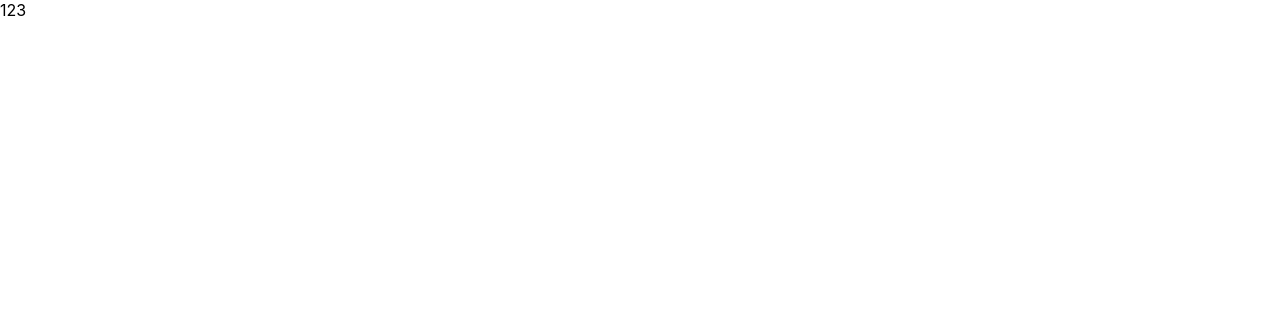
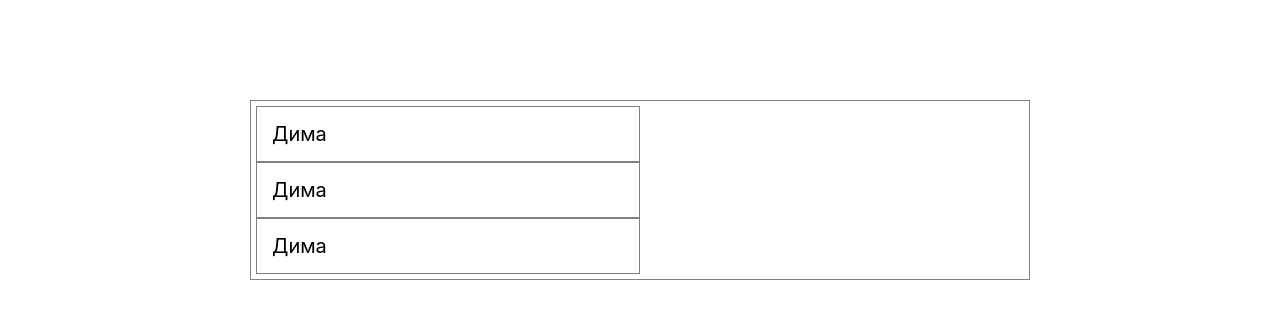
Before and after one commit to Antyfeev96/ra-hooks-use-effect, a React (Create React App) app: page / in a window 1280 px wide. Shown: the top 318 px of the page. Built offline with nearby package versions, Linux system fonts and the light colour scheme.

Commit message:
List component init

```diff
--- a/src/App.jsx
+++ b/src/App.jsx
@@ -1,9 +1,12 @@
 import './App.scss';
+import Details from './Components/Details/Details';
+import List from './Components/List/List';
 
 export default function App() {
   return (
-    <div>
-      123
+    <div className="app">
+      <List />
+      <Details />
     </div>
   );
 }
--- a/src/App.scss
+++ b/src/App.scss
@@ -1,38 +1,7 @@
-.App {
-  text-align: center;
+.app {
+  display: flex;
+  width: 60%;
+  padding: 5px;
+  margin: 100px auto;
+  border: 1px solid grey;
 }
-
-.App-logo {
-  height: 40vmin;
-  pointer-events: none;
-}
-
-@media (prefers-reduced-motion: no-preference) {
-  .App-logo {
-    animation: App-logo-spin infinite 20s linear;
-  }
-}
-
-.App-header {
-  background-color: #282c34;
-  min-height: 100vh;
-  display: flex;
-  flex-direction: column;
-  align-items: center;
-  justify-content: center;
-  font-size: calc(10px + 2vmin);
-  color: white;
-}
-
-.App-link {
-  color: #61dafb;
-}
-
-@keyframes App-logo-spin {
-  from {
-    transform: rotate(0deg);
-  }
-  to {
-    transform: rotate(360deg);
-  }
-}
--- /dev/null
+++ b/src/Components/Details/Details.jsx
@@ -0,0 +1,14 @@
+import React from 'react'
+import PropTypes from 'prop-types'
+
+export default function Details(props) {
+  return (
+    <div>
+
+    </div>
+  )
+}
+
+Details.propTypes = {
+
+}
--- /dev/null
+++ b/src/Components/List/List.jsx
@@ -0,0 +1,21 @@
+import './List.scss';
+import React, { useEffect } from 'react'
+import PropTypes from 'prop-types'
+import ListItem from '../ListItem/ListItem';
+
+export default function List(props) {
+  useEffect(() => {
+
+  }, []);
+  return (
+    <div className="list">
+      <ListItem />
+      <ListItem />
+      <ListItem />
+    </div>
+  )
+}
+
+List.propTypes = {
+
+}
--- /dev/null
+++ b/src/Components/List/List.scss
@@ -0,0 +1,3 @@
+.list {
+  width: 50%;
+}
--- /dev/null
+++ b/src/Components/ListItem/ListItem.jsx
@@ -0,0 +1,15 @@
+import './ListItem.scss';
+import React from 'react'
+import PropTypes from 'prop-types'
+
+export default function ListItem(props) {
+  return (
+    <div className="list__item">
+      Дима
+    </div>
+  )
+}
+
+ListItem.propTypes = {
+
+}
--- /dev/null
+++ b/src/Components/ListItem/ListItem.scss
@@ -0,0 +1,11 @@
+.list__item {
+  // width: 50%;
+  padding: 15px;
+  text-transform: capitalize;
+  font-size: 20px;
+  border: 1px solid grey;
+
+  &-active {
+    background-color: blue;
+  }
+}
```
Also changed, not shown: src/Components/Details/Details.scss (added), 1 other file (tests, documents, lock files or other folders).
